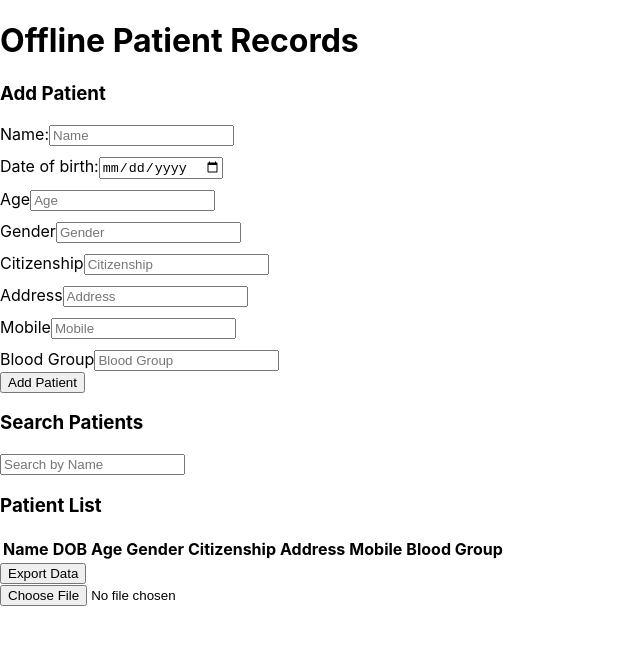
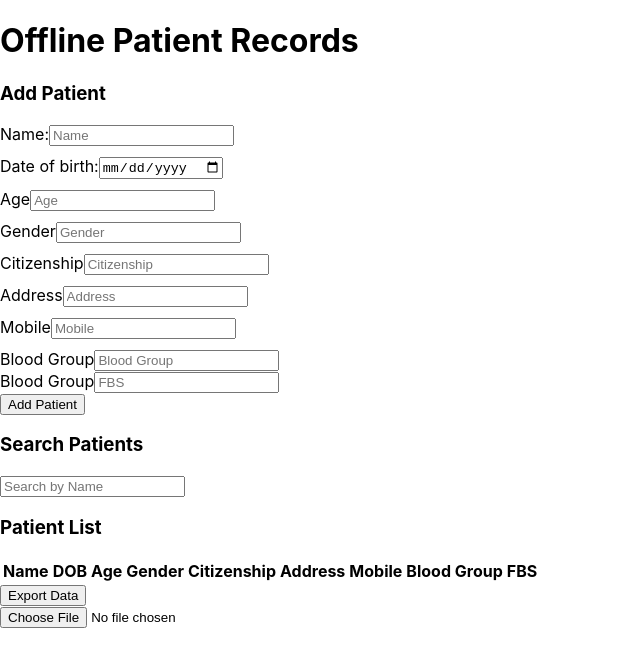
Before and after one commit to Sakarrr/patient-db-manager, a React (Create React App) app: page / in a window 1280 px wide. Shown: the top 666 px of the page, without its empty margins (0-640 px from the left). Built offline with nearby package versions, Linux system fonts and the light colour scheme.

Commit message:
Update - Test value to add background color dynamically

```diff
--- a/src/PatientManager.js
+++ b/src/PatientManager.js
@@ -11,6 +11,7 @@ const PatientManager = () => {
   const [address, setAddress] = useState("");
   const [mobile, setMobile] = useState("");
   const [bloodGroup, setBloodGroup] = useState("");
+  const [fbs, setFBS] = useState("")
   const [search, setSearch] = useState("");
 
   // Load patients on startup
@@ -27,7 +28,7 @@ const PatientManager = () => {
   const addPatient = async () => {
     if (!name || !dob || !age || !gender  || !citizenship || !address || !mobile || !bloodGroup) return alert("Please fill all fields!");
 
-    await db.patients.add({ name, dob, gender, age, citizenship, address, mobile, bloodGroup });
+    await db.patients.add({ name, dob, gender, age, citizenship, address, mobile, bloodGroup, fbs });
     setPatients(await db.patients.toArray());
 
     // Clear form
@@ -120,6 +121,11 @@ const PatientManager = () => {
         </div>
       </div>
 
+      <div className="patient-test-results">
+      <label for="fbs">Blood Group</label>
+      <input value={fbs} onChange={(e) => setFBS(e.target.value)} type="text" placeholder="FBS" name="fbs" />
+      </div>
+
       <button onClick={addPatient}>Add Patient</button>
 
       <h3>Search Patients</h3>
@@ -136,8 +142,17 @@ const PatientManager = () => {
           <th>Address</th>
           <th>Mobile</th>
           <th>Blood Group</th>
+          <th>FBS</th>
         </tr>
-        {filteredPatients.map((p) => (
+        {filteredPatients.map((p) =>{
+          let fbsValue = Number(p.fbs); // Convert to number
+          let bgColor = "";
+
+          if (fbsValue >= 1 && fbsValue <= 33) bgColor = "red";
+          else if (fbsValue >= 34 && fbsValue <= 66) bgColor = "yellow";
+          else if (fbsValue >= 67 && fbsValue <= 100) bgColor = "green";
+
+          return  (
             <tr key={p.id}>
               <td>{p.name}</td>
               <td>{p.dob}</td>
@@ -147,8 +162,10 @@ const PatientManager = () => {
               <td>{p.address}</td>
               <td>{p.mobile}</td>
               <td>{p.bloodGroup}</td>
+              <td style={{ backgroundColor: bgColor }}>{p.fbs}</td>
             </tr>
-        ))}
+          )
+        })}
       </table>
 
       <button onClick={exportData}>Export Data</button> <br/>
--- a/src/database.js
+++ b/src/database.js
@@ -3,7 +3,7 @@ import Dexie from "dexie";
 // Initialize the database
 const db = new Dexie("PatientDatabase");
 db.version(1).stores({
-  patients: "++id, name, dob, gender, age, citizenship, address, mobile, bloodGroup", // '++id' is an auto-incremented primary key
+  patients: "++id, name, dob, gender, age, citizenship, address, mobile, bloodGroup, fbs", // '++id' is an auto-incremented primary key
 });
 
 export default db;
```
Lines whose indentation alone changed are shown as unchanged.
